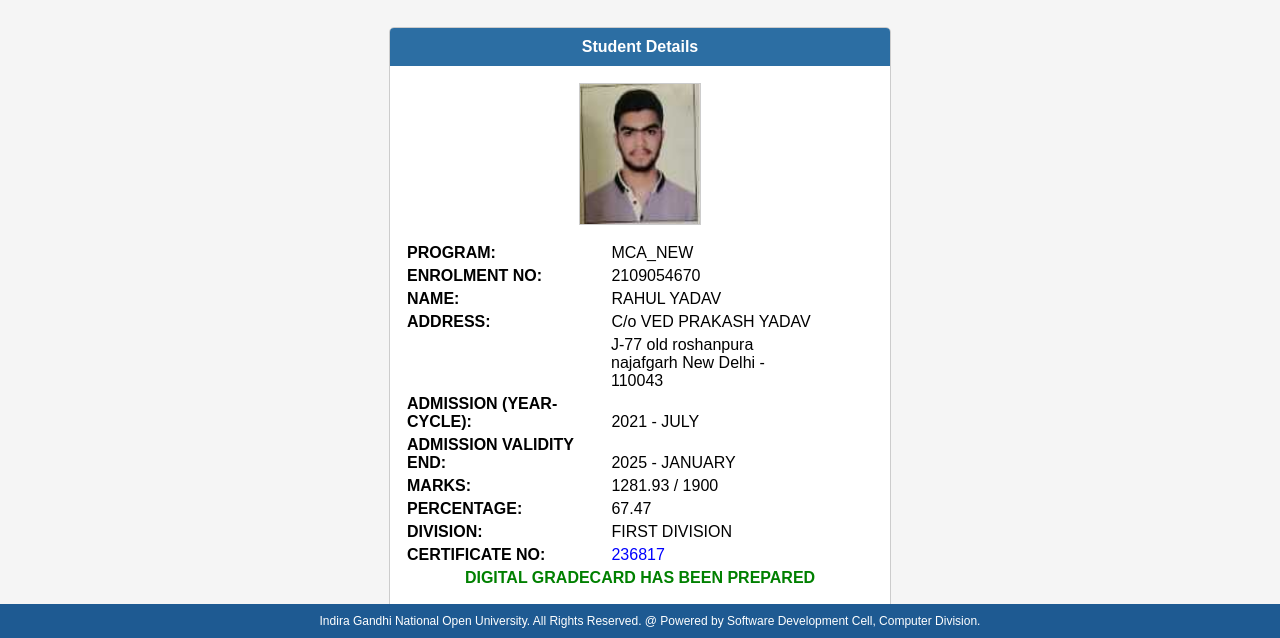
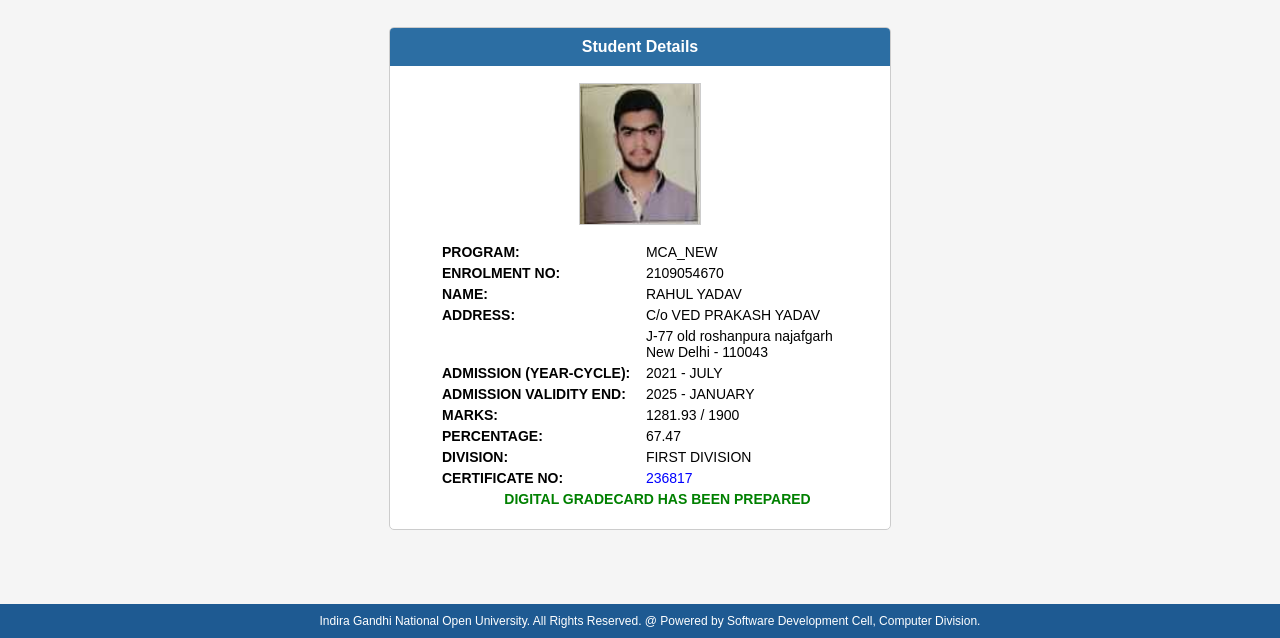
Before and after one commit to yrahulrao007/ignou, a plain HTML site: page index.html in a window 1280 px wide. Shown: the part 162-800 px from the top of the page. Drawn offline with Linux system fonts and the light colour scheme.

Commit message:
Update index.html

```diff
--- a/index.html
+++ b/index.html
@@ -86,7 +86,7 @@
 /* Details */
 .details p {
     margin: 5px 0;
-    font-size: 16px;
+    font-size: 14px;
 }
 
 .details strong {
@@ -100,6 +100,9 @@
     font-weight: bold;
     margin-top: 10px;
 }
+       .details {
+           padding-left:35px;
+       }
 
 /* Footer */
 .footer {
```
